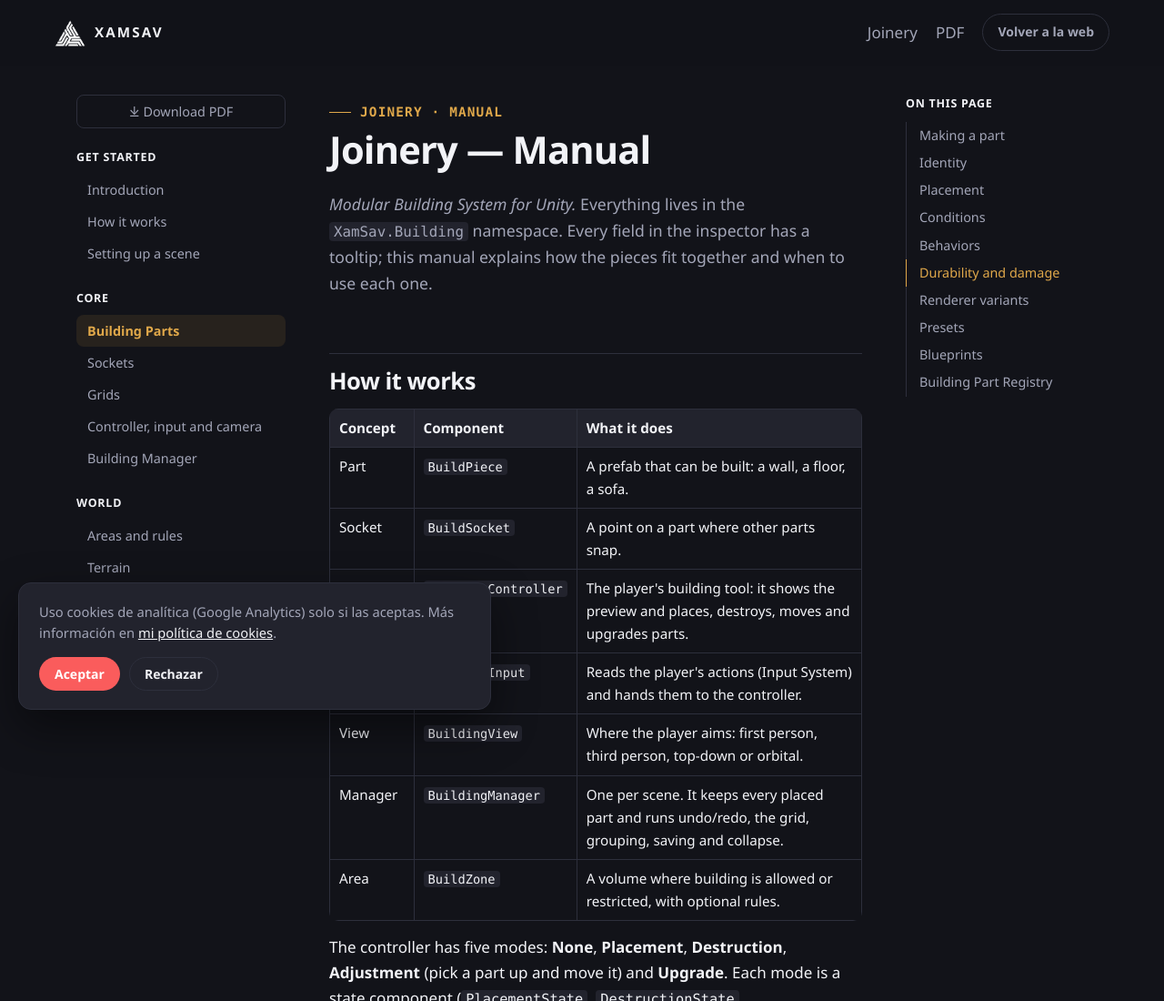
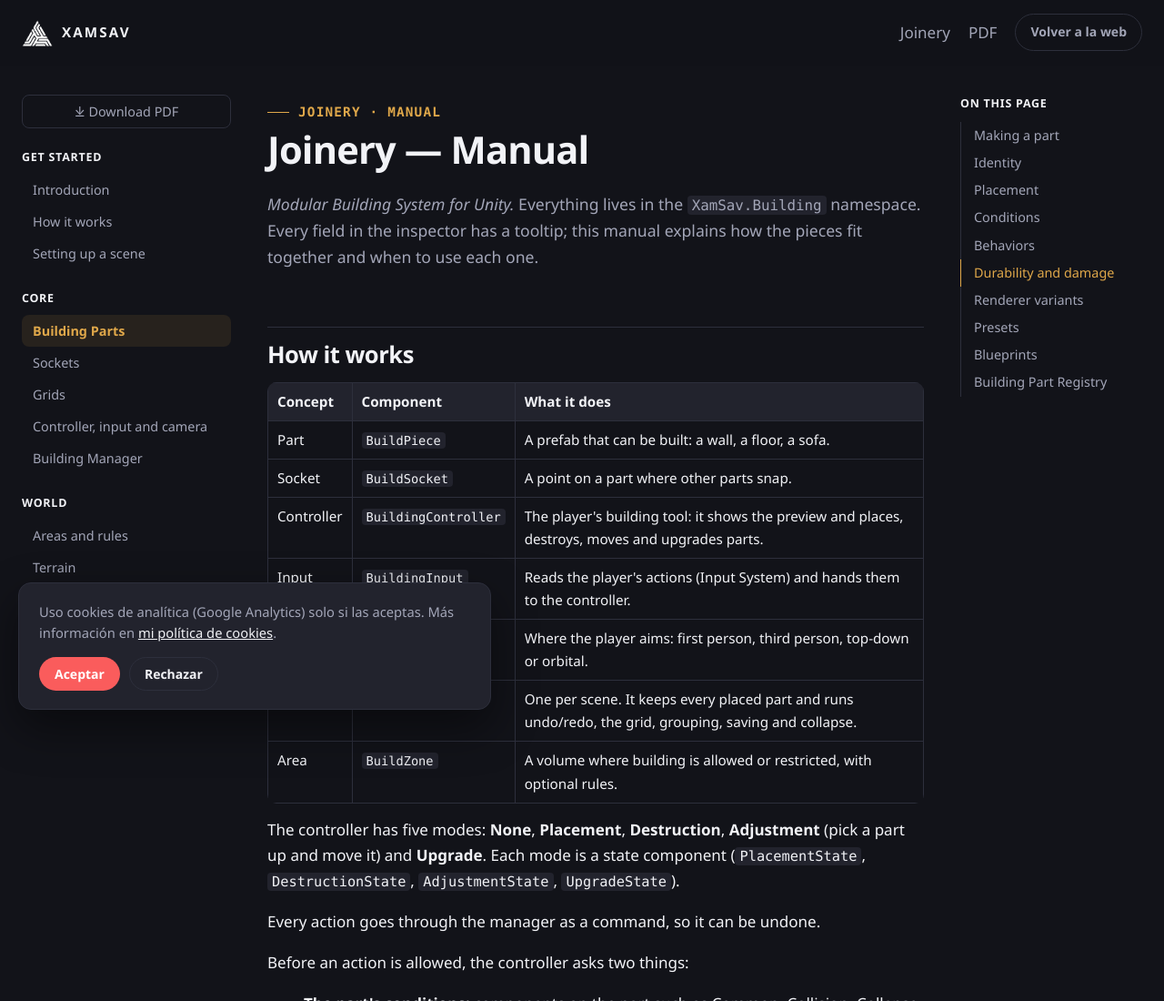
Before and after one commit to XamSav/xamsav.github.io, a plain HTML site: page docs/joinery/manual.html in a window 1280 px wide. Shown: the top 1100 px of the page at 91% size. Drawn offline with Linux system fonts and the light colour scheme.

Commit message:
Manual de Joinery más ancho: columna de texto a 880 px y cabecera alineada
Co-Authored-By: Claude Opus 5.5 <noreply@anthropic.com>

```diff
--- a/docs/joinery/docs.css
+++ b/docs/joinery/docs.css
@@ -2,8 +2,8 @@
 .docs {
     display: grid;
     grid-template-columns: 230px minmax(0, 1fr) 200px;
-    gap: 48px;
-    max-width: var(--max);
+    gap: 40px;
+    max-width: 1440px;
     margin: 0 auto;
     padding: calc(var(--nav-h) + 32px) 24px 0;
 }
@@ -57,7 +57,7 @@
 .docs-toc a.active { color: var(--wood); border-left-color: var(--wood); }
 
 /* Centre: content */
-.docs-content { max-width: 720px; padding-bottom: 80px; }
+.docs-content { max-width: 880px; padding-bottom: 80px; }
 .docs-content .eyebrow { margin: 0 0 6px; color: var(--wood); font-weight: 600; font-size: .9rem; }
 .docs-content h1 { margin-top: 0; }
 .docs-content h1 + p { font-size: 1.1rem; color: var(--muted); }
@@ -135,3 +135,5 @@
 .docs-content th, .docs-content td { overflow-wrap: normal; min-width: 90px; }
 .docs-content td code { white-space: nowrap; }
 @media (max-width: 820px) { .docs-content td:last-child { min-width: 200px; } }
+/* The manual is wider than the rest of the site; keep the header lined up with it */
+body:has(.docs) .site-header .container { width: min(1392px, 100% - 48px); }
```
